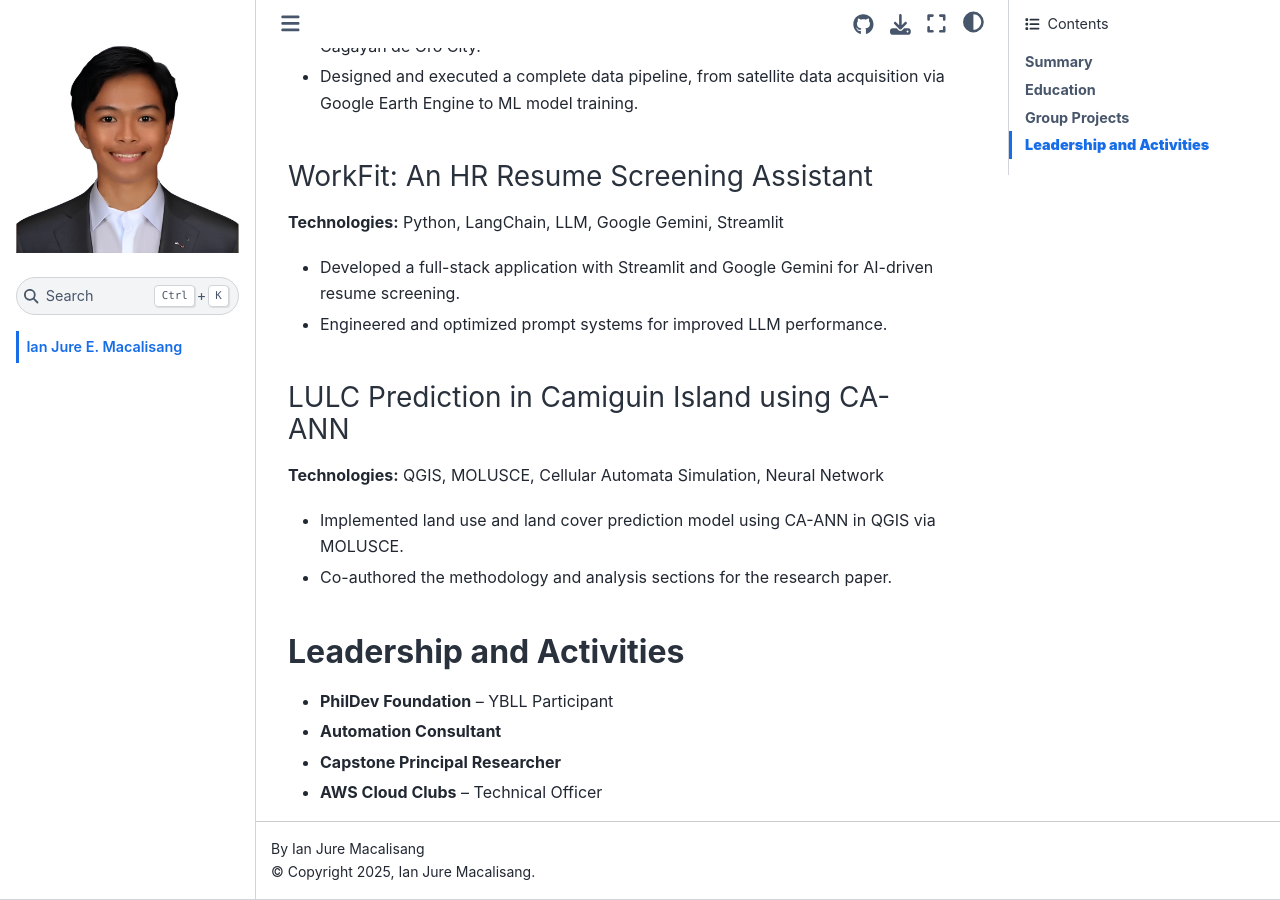
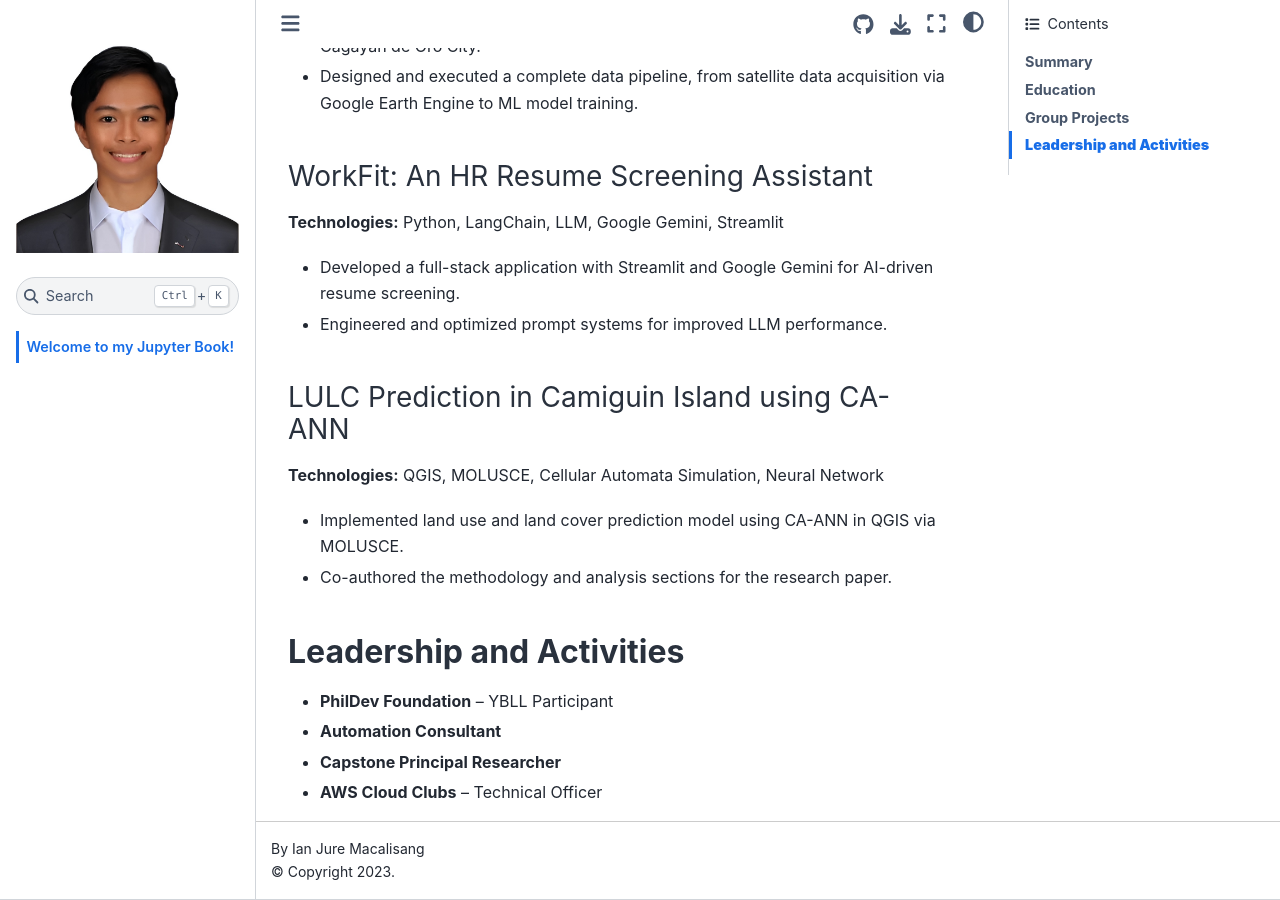
Before and after one commit to ianjure/book, a Jupyter Book: the page built from intro.md, in a window 1280 px wide and 900 px high, scrolled down 1012 px. Built offline with Jupyter Book 1.0.4 settings and Sphinx 7.4.7 and the Sphinx Book theme 1.1.4, drawn with Linux system fonts in a browser that asks for light colours; pages that are not in the unit, such as notebooks, are missing from menus; some of the changed text lies outside the part shown.

Commit message:
config changes

```diff
--- a/_config.yml
+++ b/_config.yml
@@ -3,7 +3,6 @@
 
 title: Jupyter Book
 author: Ian Jure Macalisang
-copyright: "2025, Ian Jure Macalisang"
 logo: logo.jpg
 
 # Force re-execution of notebooks on each build.
--- a/intro.md
+++ b/intro.md
@@ -1,5 +1,6 @@
-# Ian Jure E. Macalisang
+# Welcome to my Jupyter Book!
 
+**Ian Jure E. Macalisang**
 09453183638 | [ianjure.data@gmail.com](mailto:ianjure.data@gmail.com) | [github.com/ianjure](https://github.com/ianjure)
 
 ## **Summary**
```
